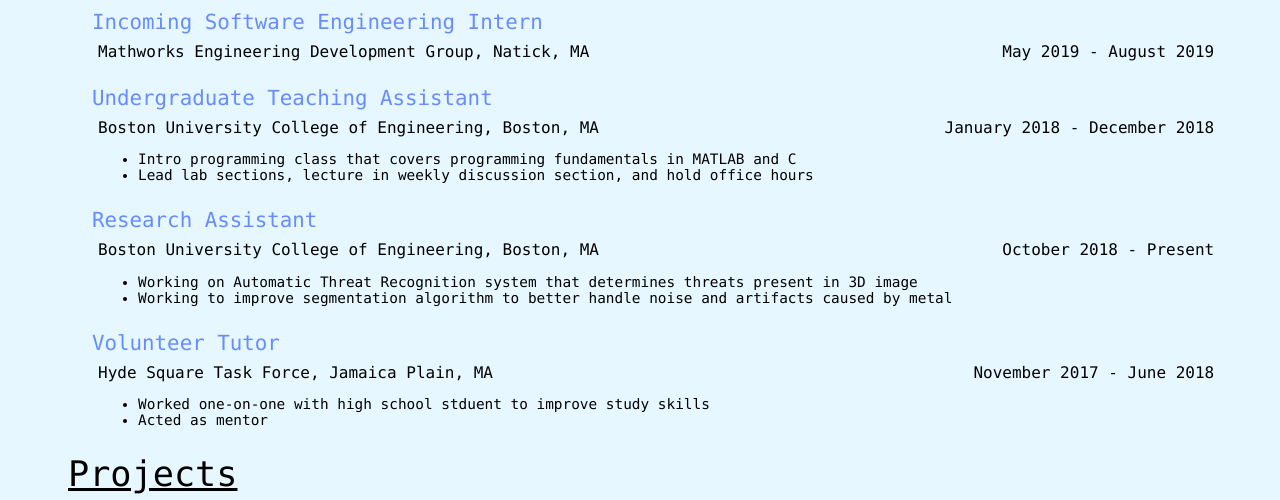
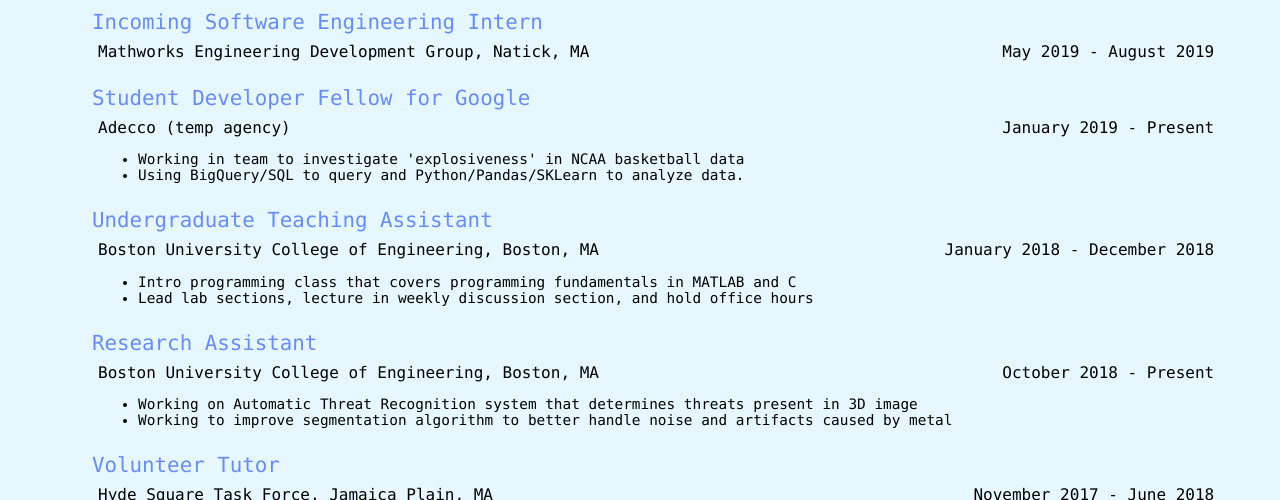
Before and after one commit to quinnyyy/quinnyyy.github.io, a plain HTML site: page resume.html in a window 1280 px wide. Shown: the part 600-1100 px from the top of the page. Drawn offline with nearby package versions, Linux system fonts and the light colour scheme.

Commit message:
Updated resume

```diff
--- a/resume.html
+++ b/resume.html
@@ -67,6 +67,16 @@
                                 <h3 style="color: #668cff;">Incoming Software Engineering Intern </h3>
                                 <div style="display:flex; justify-content:space-between; margin-right:4%; margin-bottom:25px;">
                                 <h3 style="display: inline; margin-left:30px; font-size:1em;"><p style="display:inline;">Mathworks Engineering Development Group</p>, Natick, MA</h3><h3 style="display: inline; text-align: right; font-size:1em;">May 2019 - August 2019</h3>
+                                </div>
+                                <h3 style="color: #668cff;">Student Developer Fellow for Google</h3>
+                                <div style="display:flex; justify-content:space-between; margin-right:4%; margin-bottom:8px;">
+                                    <h3 style="display: inline; margin-left:30px; font-size:1em;"><p style="display:inline;">Adecco</p> (temp agency)</h3><h3 style="display: inline; text-align: right; font-size:1em;">January 2019 - Present</h3>
+                                </div>
+                                <div class="exp_text">
+                                    <ul>
+                                        <li>Working in team to investigate 'explosiveness' in NCAA basketball data</li>
+                                        <li>Using BigQuery/SQL to query and Python/Pandas/SKLearn to analyze data. </li>
+                                    </ul>
                                 </div>
                                 <h3 style="color: #668cff;">Undergraduate Teaching Assistant</h3>
                                 <div style="display:flex; justify-content:space-between; margin-right:4%; margin-bottom:8px;">
```
